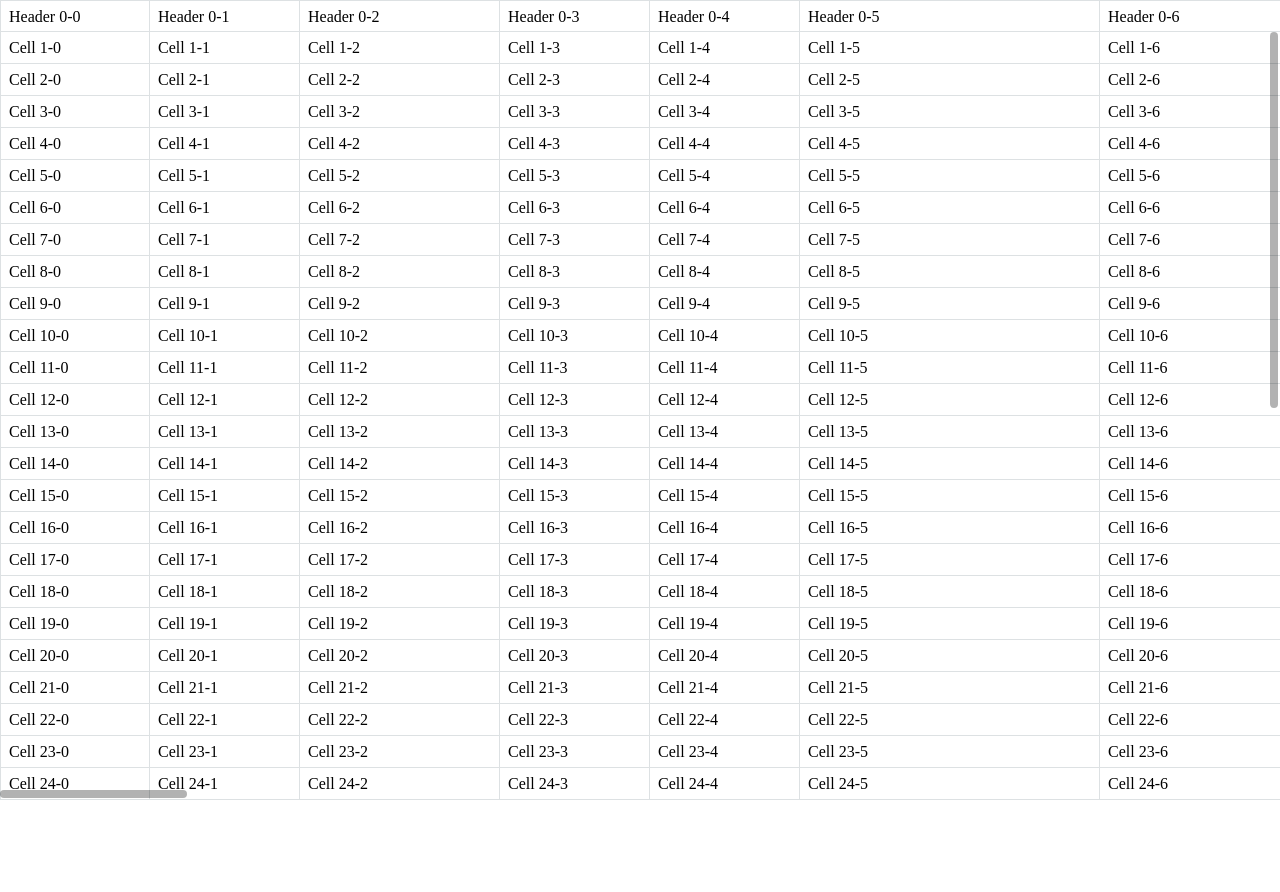
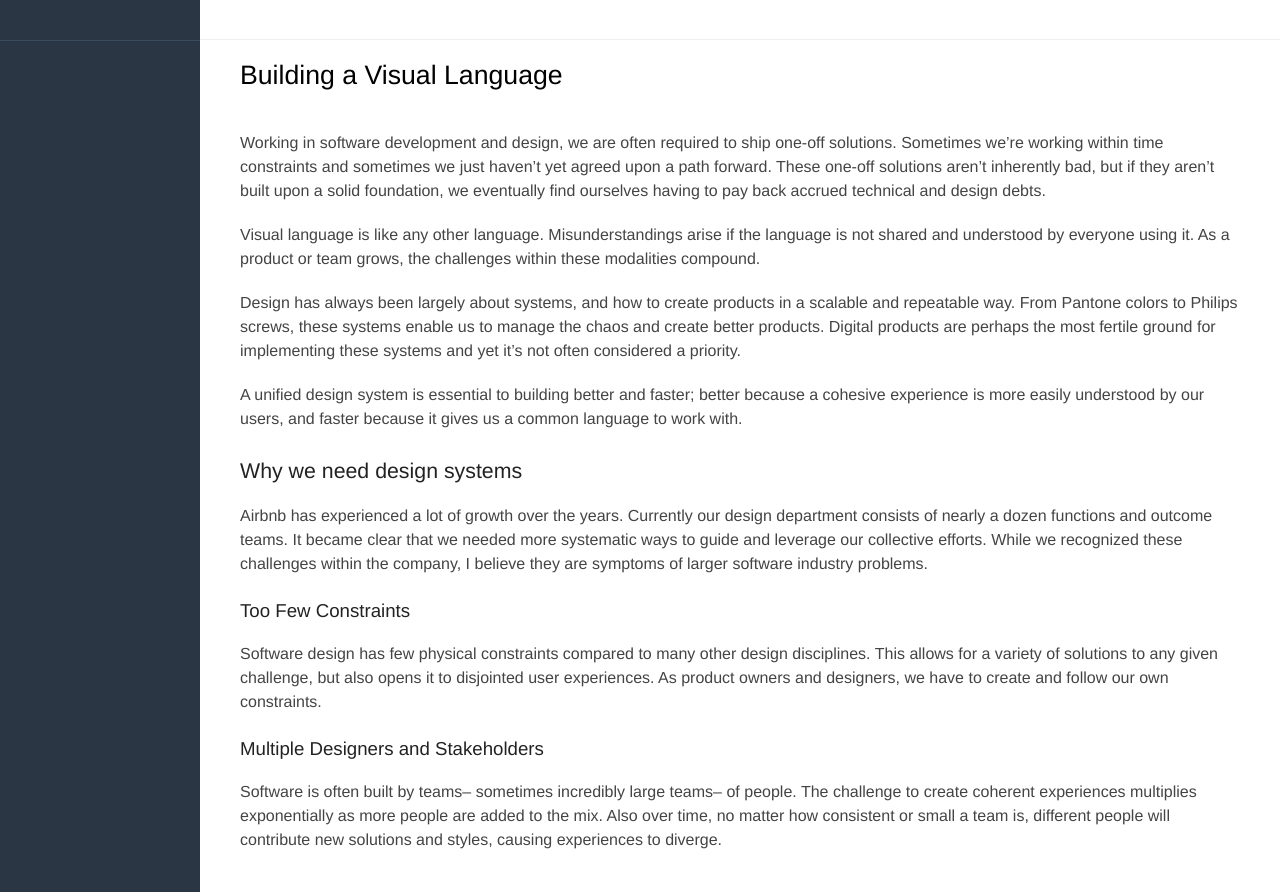
Before and after one commit to brenmcnamara/proto, a React (Create React App) app: page / in a window 1280 px wide. Before the commit the page ends 800 px from the top, so only its background shows below. Built offline with nearby package versions, Linux system fonts and the light colour scheme.

Commit message:
Ports code from ui proto to file editor

```diff
--- a/src/App.tsx
+++ b/src/App.tsx
@@ -64,7 +64,7 @@ export default class App extends React.Component<Props, State> {
           type: 'Table',
         },
       },
-      selectedModeType: 'Table',
+      selectedModeType: 'FileApp',
       showPropsEditor: false,
     };
   }
--- /dev/null
+++ b/src/file-editor-proto/App.css
@@ -0,0 +1,116 @@
+.FileApp {
+  font-family: 'Helvetica Neue', Helvetica, Arial, 'Lucida Grande', sans-serif;
+}
+
+.FileApp h1,
+.FileApp h2,
+.FileApp h3,
+.FileApp h4,
+.FileApp h5,
+.FileApp h6,
+.FileApp p {
+  margin: 0;
+  padding: 0;
+}
+
+.FileApp h1 {
+  font-size: 20pt;
+  font-weight: 500;
+  margin: 0;
+  margin-bottom: 40px;
+  padding: 0;
+}
+
+.FileApp h2 {
+  color: #222;
+  font-size: 16pt;
+  font-weight: 500;
+  margin: 0;
+  margin-bottom: 20px;
+  margin-top: 28px;
+  padding: 0;
+}
+
+.FileApp h3 {
+  color: #222;
+  font-size: 14pt;
+  font-weight: 500;
+  margin: 0;
+  margin-bottom: 20px;
+  margin-top: 24px;
+  padding: 0;
+}
+
+.FileApp h4 {
+  color: #222;
+  font-size: 12pt;
+  font-weight: 500;
+  margin: 0;
+  margin-bottom: 20px;
+  padding: 0;
+}
+
+.FileApp p {
+  color: #444;
+  font-size: 12pt;
+  font-weight: regular;
+  line-height: 18pt;
+  margin: 0;
+  margin-bottom: 20px;
+  padding: 0;
+}
+
+.FileApp {
+  display: flex;
+  flex-direction: row;
+  height: 100%;
+}
+
+.FileApp-sidePane {
+  background-color: #2a3644;
+  box-sizing: border-box;
+  display: flex;
+  flex-direction: column;
+  flex-grow: 1;
+  max-width: 200px;
+  min-width: 200px;
+  width: 200px;
+}
+
+.FileApp-sidePane-toolbar {
+  display: flex;
+  border-bottom: solid #3b4c5f 1px;
+  height: 40px;
+  min-height: 40px;
+}
+
+.FileApp-sidePane-content {
+  box-sizing: border-box;
+  display: flex;
+  flex-grow: 1;
+  overflow: auto;
+}
+
+.FileApp-mainPane {
+  background-color: white;
+  box-sizing: border-box;
+  display: flex;
+  flex-direction: column;
+  flex-grow: 1;
+}
+
+.FileApp-mainPane-toolbar {
+  box-sizing: border-box;
+  display: flex;
+  border-bottom: solid #efefef 1px;
+  box-sizing: border-box;
+  min-height: 40px;
+  height: 40px;
+}
+
+.FileApp-mainPane-content {
+  box-sizing: border-box;
+  display: flex;
+  flex-grow: 1;
+  overflow: auto;
+}
--- a/src/file-editor-proto/App.tsx
+++ b/src/file-editor-proto/App.tsx
@@ -1,9 +1,25 @@
+import './App.css';
+
 import * as React from 'react';
+import FileEditor from './FileEditor';
 
 export interface Props {}
 
 export default class App extends React.Component<Props> {
   public render() {
-    return <div>Hello World</div>;
+    return (
+      <div className="FileApp">
+        <div className="FileApp-sidePane">
+          <div className="FileApp-sidePane-toolbar" />
+          <div className="FileApp-sidePane-content" />
+        </div>
+        <div className="FileApp-mainPane">
+          <div className="FileApp-mainPane-toolbar" />
+          <div className="FileApp-mainPane-content">
+            <FileEditor />
+          </div>
+        </div>
+      </div>
+    );
   }
 }
--- /dev/null
+++ b/src/file-editor-proto/FileEditor.css
@@ -0,0 +1,3 @@
+.FileEditor {
+  margin: 20px 40px;
+}
--- a/src/file-editor-proto/FileEditor.tsx
+++ b/src/file-editor-proto/FileEditor.tsx
@@ -0,0 +1,67 @@
+import './FileEditor.css';
+
+import * as React from 'react';
+
+export interface Props {}
+
+export default class FileEditor extends React.Component<Props> {
+  public render() {
+    return (
+      <div className="FileEditor">
+        <h1>Building a Visual Language</h1>
+        <p>
+          Working in software development and design, we are often required to
+          ship one-off solutions. Sometimes we’re working within time
+          constraints and sometimes we just haven’t yet agreed upon a path
+          forward. These one-off solutions aren’t inherently bad, but if they
+          aren’t built upon a solid foundation, we eventually find ourselves
+          having to pay back accrued technical and design debts.
+        </p>
+        <p>
+          Visual language is like any other language. Misunderstandings arise if
+          the language is not shared and understood by everyone using it. As a
+          product or team grows, the challenges within these modalities
+          compound.
+        </p>
+        <p>
+          Design has always been largely about systems, and how to create
+          products in a scalable and repeatable way. From Pantone colors to
+          Philips screws, these systems enable us to manage the chaos and create
+          better products. Digital products are perhaps the most fertile ground
+          for implementing these systems and yet it’s not often considered a
+          priority.
+        </p>
+        <p>
+          A unified design system is essential to building better and faster;
+          better because a cohesive experience is more easily understood by our
+          users, and faster because it gives us a common language to work with.
+        </p>
+        <h2>Why we need design systems</h2>
+        <p>
+          Airbnb has experienced a lot of growth over the years. Currently our
+          design department consists of nearly a dozen functions and outcome
+          teams. It became clear that we needed more systematic ways to guide
+          and leverage our collective efforts. While we recognized these
+          challenges within the company, I believe they are symptoms of larger
+          software industry problems.
+        </p>
+        <h3>Too Few Constraints</h3>
+        <p>
+          Software design has few physical constraints compared to many other
+          design disciplines. This allows for a variety of solutions to any
+          given challenge, but also opens it to disjointed user experiences. As
+          product owners and designers, we have to create and follow our own
+          constraints.
+        </p>
+        <h3>Multiple Designers and Stakeholders</h3>
+        <p>
+          Software is often built by teams– sometimes incredibly large teams– of
+          people. The challenge to create coherent experiences multiplies
+          exponentially as more people are added to the mix. Also over time, no
+          matter how consistent or small a team is, different people will
+          contribute new solutions and styles, causing experiences to diverge.
+        </p>
+      </div>
+    );
+  }
+}
```
